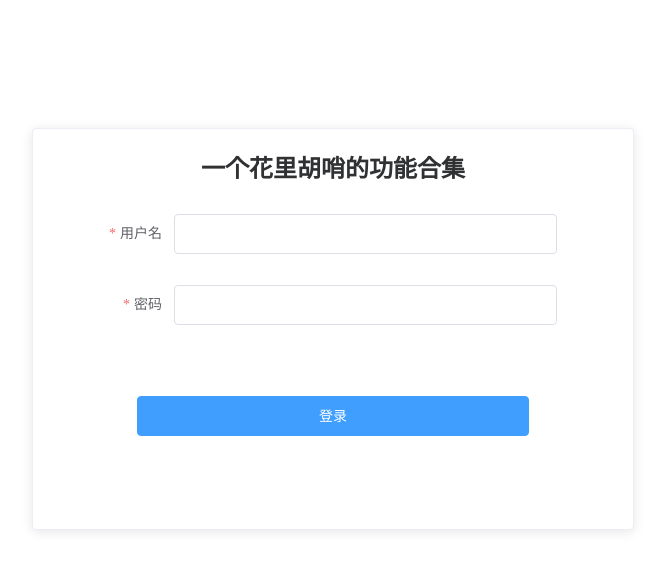
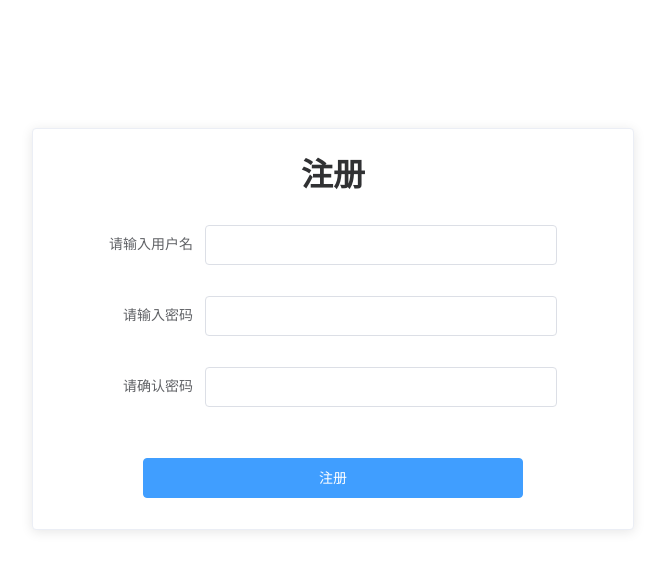
Before and after one commit to yzyillx/garish, a Vue app: page /#/register in a window 1280 px wide. Before the commit this address led to /#/login. Shown: the top 570 px of the page, without its empty margins (307-972 px from the left). Built offline with nearby package versions, Linux system fonts and the light colour scheme.

Commit message:
添加了注册页面

```diff
--- a/src/main.js
+++ b/src/main.js
@@ -12,6 +12,7 @@ import '@/utils/token'
 import '@/router/permission'
 
 
+
 Vue.config.productionTip = false
 Vue.use(ElementUI)
 new Vue({
--- a/src/router/index.js
+++ b/src/router/index.js
@@ -8,6 +8,11 @@ const routes = [
     path: '/login',
     name: 'Login',
     component: () => import('@/views/Login')
+  },
+  {
+    path: '/register',
+    name:'Register',
+    component:()=>import('@/views/Register')
   },
   {
     path: '/',
--- a/src/router/permission.js
+++ b/src/router/permission.js
@@ -8,10 +8,14 @@ router.beforeEach((to,from,next)=>{
             next()
         }
     }else{
-        if(to.path==='/login'){
+        if(to.path==='/register'){
             next()
         }else{
-            next('/login')
+            if(to.path==='/login'){
+                next()
+            }else{
+                next('/login')
+            }
         }
     }
 })
--- a/src/views/Login.vue
+++ b/src/views/Login.vue
@@ -16,6 +16,7 @@
       </el-form-item>
     </el-form>
     <el-button type="primary" class="button" @click="login">登录</el-button>
+    <el-link :underline="false" @click="goRegister" class="register">没有账户?点此注册</el-link>
   </el-card>
 </template>
 
@@ -40,7 +41,8 @@ export default {
       }
     };
   },
-  created() {},
+  created() {
+  },
   methods: {
     login(){
       if(this.ruleForm.name&&this.ruleForm.password){
@@ -59,6 +61,9 @@ export default {
       }else{
         this.$message.error('请输入用户名或密码');
       }
+    },
+    goRegister(){
+      this.$router.push('/register')
     }
   },
 };
@@ -76,8 +81,14 @@ export default {
   margin: 30px auto !important;
 }
 .button{
-  width: 70%;
+  width: 80%;
   margin-top: 40px;
   margin-right: auto;
 }
+.register{
+  display: block;
+  margin-top: 50px;
+  float: right;
+  margin-right: 60px;
+}
 </style>
--- /dev/null
+++ b/src/views/Register.vue
@@ -0,0 +1,98 @@
+<template>
+<el-card class="box-card">
+  <div><h1>注册</h1></div>
+  <el-form
+      :model="ruleForm"
+      :rules="rules"
+      ref="ruleForm"
+      label-width="auto"
+      class="demo-ruleForm"
+  >
+    <el-form-item label="请输入用户名" prop="name" class="item">
+      <el-input v-model="ruleForm.name"></el-input>
+    </el-form-item>
+    <el-form-item label="请输入密码" prop="password" class="item">
+      <el-input v-model="ruleForm.password" type="password"></el-input>
+    </el-form-item>
+    <el-form-item label="请确认密码" prop="password2" class="item">
+      <el-input v-model="ruleForm.password2" type="password"></el-input>
+    </el-form-item>
+  </el-form>
+  <el-button type="primary" class="button">注册</el-button>
+</el-card>
+</template>
+
+<script>
+export default {
+  name: "Register",
+  data(){
+    const regName=/^[a-zA-Z][a-zA-Z0-9]{3,9}$/
+    const checkName=(rule,value,callback)=>{
+      if(value ===''){
+        callback(new Error('用户名不能为空'))
+      }else{
+        if(regName.test(value)){
+          callback()
+        }else{
+          callback(new Error('用户名必须为4-1位字母和数字的组合,且以字母开头'))
+        }
+      }
+    }
+    const checkPassword = (rule, value, callback) => {
+      if (value === '') {
+        callback(new Error('请输入密码'));
+      } else {
+        if (this.ruleForm.password2 !== '') {
+          this.$refs.ruleForm.validateField('password2');
+        }
+        callback();
+      }
+    };
+    const checkPassword2 = (rule, value, callback) => {
+      if (value === '') {
+        callback(new Error('请再次输入密码'));
+      } else if (value !== this.ruleForm.password) {
+        callback(new Error('两次输入密码不一致!'));
+      } else {
+        callback();
+      }
+    };
+    return{
+      ruleForm: {
+        name: '',
+        password:'',
+        password2: ''
+      },
+      rules:{
+        name: [
+          { validator:checkName,trigger: 'blur' },
+        ],
+        password: [
+          { validator:checkPassword, trigger: 'blur' },
+        ],
+        password2: [
+          { validator:checkPassword2, trigger: 'blur' },
+        ],
+      }
+    }
+  }
+}
+</script>
+
+<style scoped>
+.box-card{
+  text-align: center;
+  width: 600px;
+  height: 400px;
+  margin: 10% auto;
+}
+.button{
+  width: 68%;
+  margin-top: 20px;
+  margin-right: auto;
+}
+.item{
+  width: 80% !important;
+  margin: 30px auto !important;
+}
+</style>
--- a/src/views/go/Question.vue
+++ b/src/views/go/Question.vue
@@ -4,7 +4,8 @@
 
 <script>
 export default {
-  name: "Question"
+  name: "Question",
+
 }
 </script>
 
--- a/vue.config.js
+++ b/vue.config.js
@@ -7,7 +7,7 @@ module.exports={
                 pathRewrite:{
                     "^/api":"https://api.binstd.com"
                 }
-            }
+            },
         }
     }
 }
```
